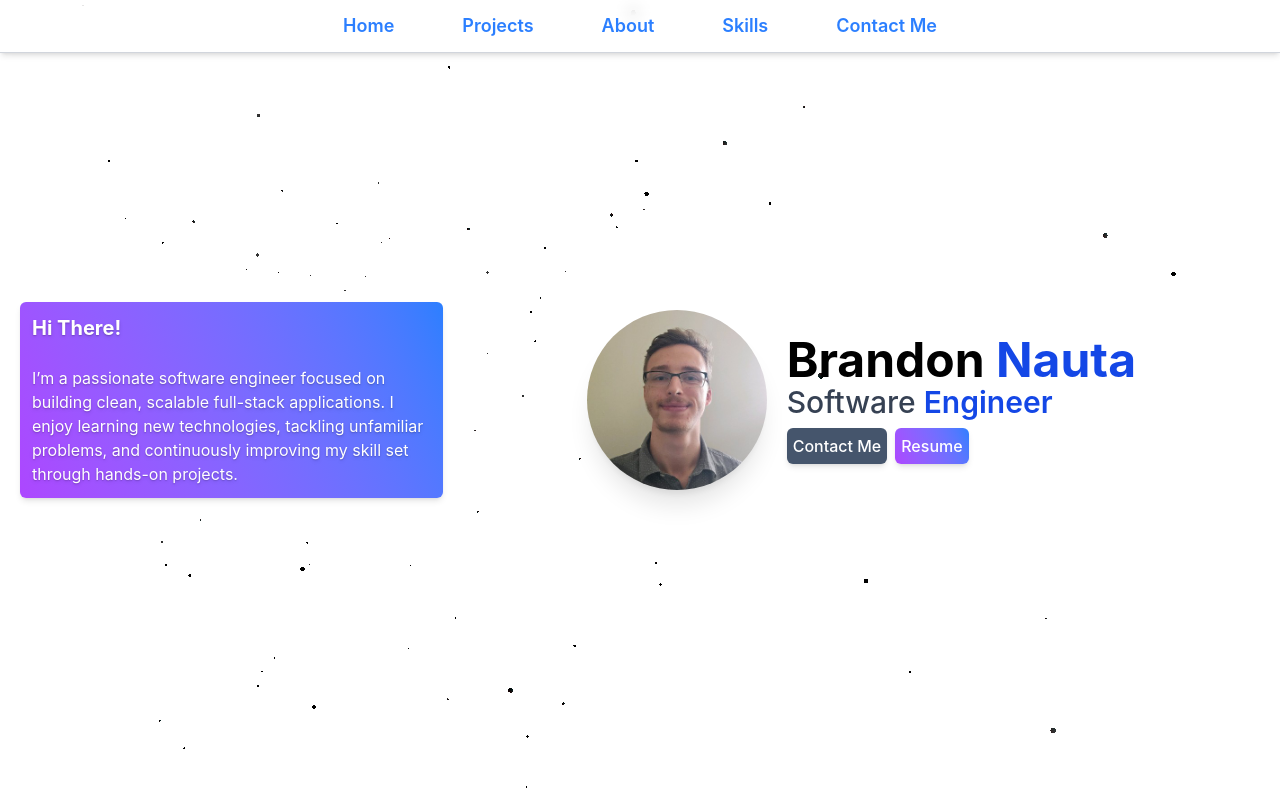
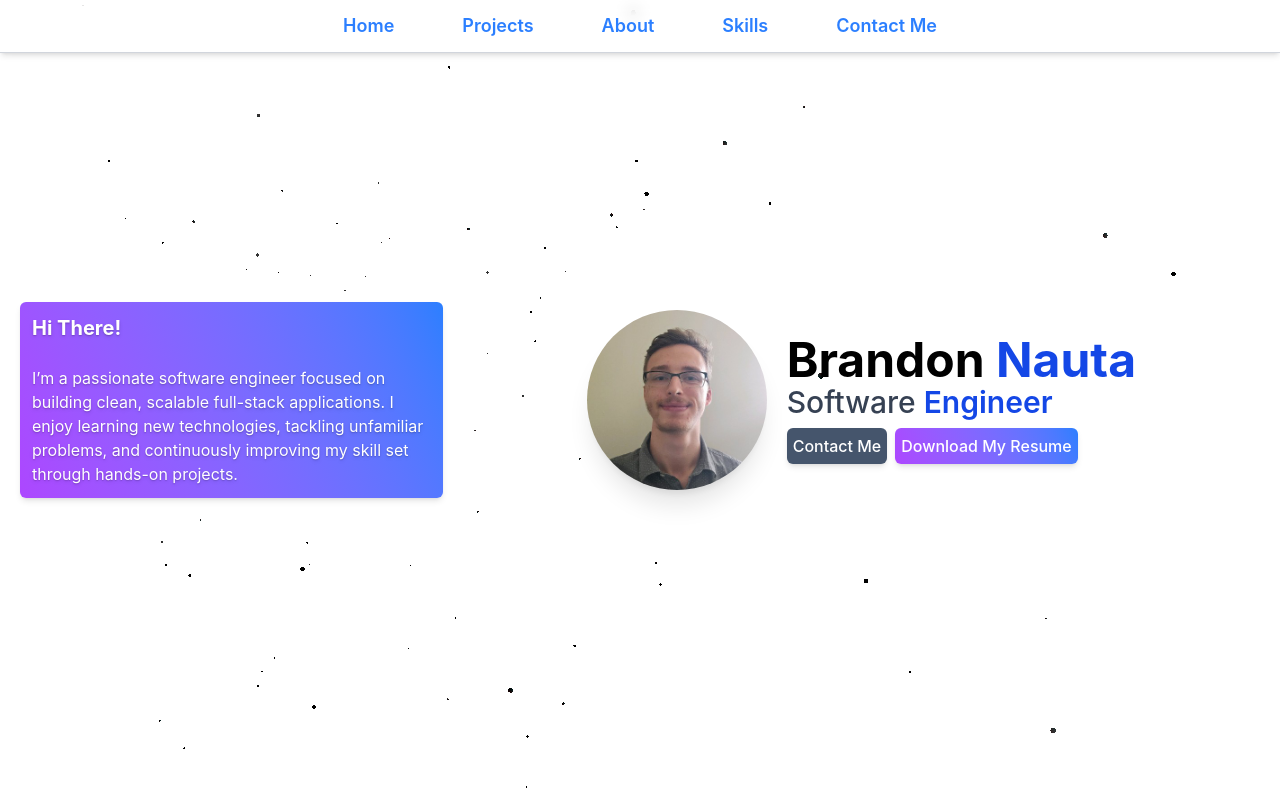
Before and after one commit to TheLuckyman30/portfolio, a React (Vite) app: page / in a window 1280 px wide. Shown: the top 800 px of the page. Built offline with nearby package versions, Linux system fonts and the light colour scheme.

Commit message:
Updated wording of resume button

```diff
--- a/src/css/sections/home.css
+++ b/src/css/sections/home.css
@@ -83,6 +83,7 @@
 
 .home-buttons {
   @apply flex
+  flex-wrap
   gap-2;
 }
 
--- a/src/sections/Home.tsx
+++ b/src/sections/Home.tsx
@@ -56,7 +56,7 @@ export function Home({ scrollToContact }: HomeProps) {
               <div className="w-fit">
                 <Button>
                   <a href={resume} download="bnauta-resume">
-                    Resume
+                    Download My Resume
                   </a>
                 </Button>
               </div>
```
